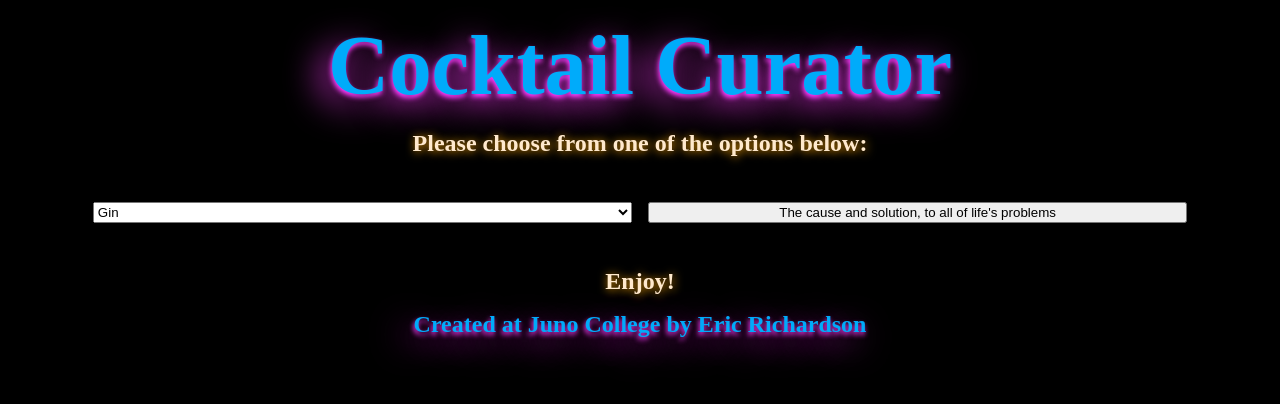
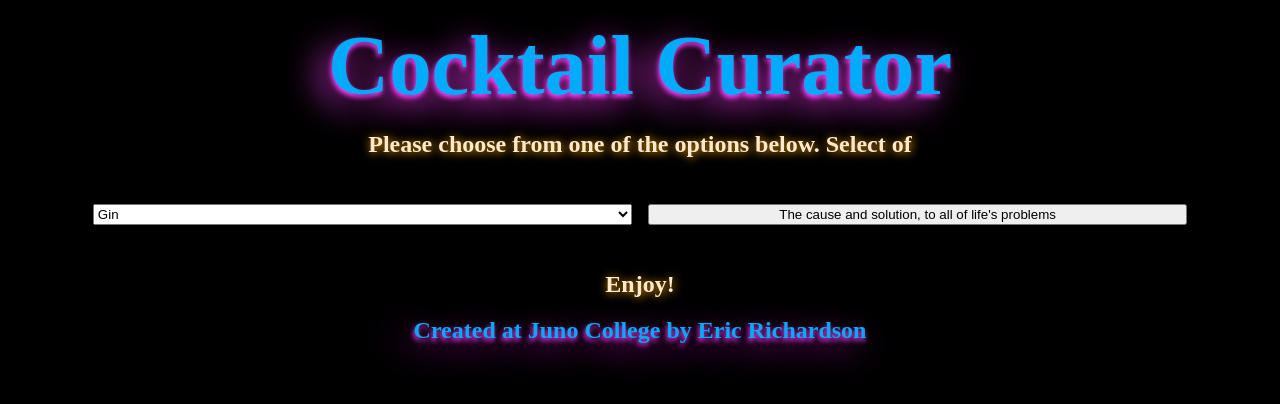
Before and after one commit to Edjrich/booze-hound, a React (Create React App) app: page / in a window 1280 px wide. Shown: the top 404 px of the page. Built offline with nearby package versions, Linux system fonts and the light colour scheme; a web font is replaced by a local one.

Commit message:
added more styling

```diff
--- a/src/App.css
+++ b/src/App.css
@@ -69,7 +69,7 @@ li {
 
 .overlay {
   background-color: black;
-  border: 1px orange solid;
+  border: 1px rgba(251, 162, 0, 0.5) solid;
   /* position: absolute;
   top: auto; */
   position: fixed;
@@ -79,6 +79,7 @@ li {
   /* width: 800px; */
   max-width: 70vw;
   padding: .5em;
+  box-shadow: 1px 50px orange
   /* try playing around with height and max-height */
 }
 
@@ -118,6 +119,7 @@ p {
   /* text-shadow: -1px 3px 5px rgb(0, 171, 250); */
   font-size: 1.5em;
   text-shadow: orange 1px 1px 10px;
+  padding: 0.05em;
 }
 
 .form {
--- a/src/App.js
+++ b/src/App.js
@@ -24,7 +24,7 @@ function App() {
 
 
 
-
+// getData from submission of form
   const getData = ((event) => {
     event.preventDefault();
 
@@ -62,11 +62,6 @@ function App() {
     const imgId = event.target.id
 
 
-  // let testFunction = () => {
-  //   moreInfo();
-  //   toggleDisplay();
-  // }
-
     // second api call. use drinkId on click to get recipe/information for drink
     axios({
       url: 'https://www.thecocktaildb.com/api/json/v1/1/lookup.php',
@@ -82,8 +77,6 @@ function App() {
     //   console.log(results);
     console.log(results.data.drinks)
     setCocktailDetails(results.data.drinks)
-      // setDrink(results)
-      // setIsLoading(false);
     })
   }
 
@@ -92,7 +85,7 @@ function App() {
     <div className="App">
       <header className="wrapper">
         <h1>Cocktail Curator</h1>
-        <p>Please choose from one of the options below:</p>
+        <p>Please choose from one of the options below. Select of </p>
         <form className="form" onSubmit={getData}>
           <select onClick={userChoice}>
             <option value='gin'>Gin</option>
@@ -133,7 +126,7 @@ function App() {
             // need error handling for strIngredients
             // if strIngredients = null, don't display?
             // how does that work????
-            // <div className="wrapper">
+            <div className="check">
               <div className={ open ? "overlay wrapper active" : "overlay wrapper inactive"}>
                 <li key={cocktailDetails[0].idDrink + "unqiuelol"} >
                   <h3>{cocktailDetails[0].strDrink}</h3>
@@ -151,8 +144,8 @@ function App() {
                   <button onClick={toggleDisplay}>Take me back</button>
                   <img src={cocktailDetails[0].strDrinkThumb} alt="change this later"></img>
                 </li>
-              </div> ) : <p>Enjoy!</p>
-            // </div>
+              </div>
+            </div> ) : <p>Enjoy!</p>
       }
     </ul>
     <Footer />
```
